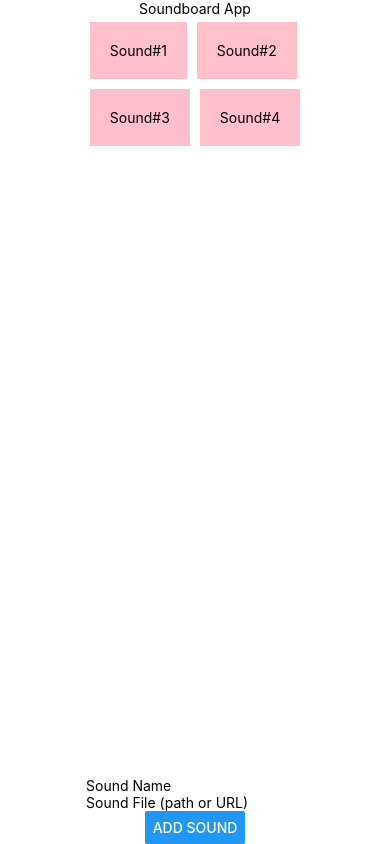
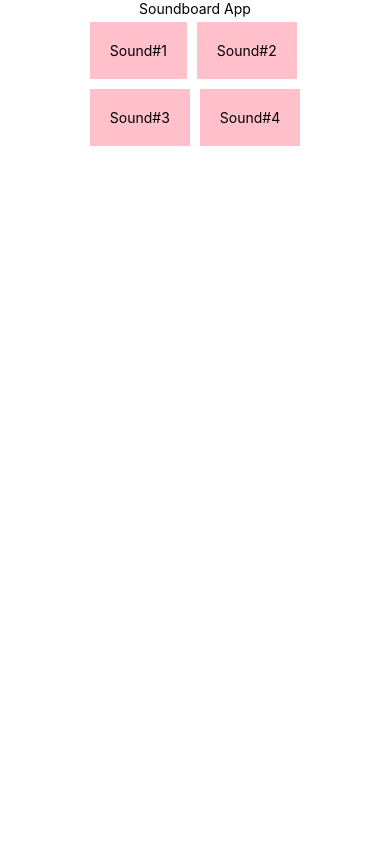
Before and after one commit to vi2uba/SoundBoardApp, a React Native app: screen / in a window 390 px wide. Built offline with nearby package versions, Linux system fonts and the light colour scheme.

Commit message:
Update App.js

```diff
--- a/App.js
+++ b/App.js
@@ -11,28 +11,16 @@ export default function App() {
     { name: 'Sound#4', key: '4', soundFile: require('./soundEffects/Yeah Boy.mp3') },
   ]);
 
+
   const [userButtons, setUserButtons] = useState([]);
-  const [newSoundName, setNewSoundName] = useState('');
-  const [newSoundFile, setNewSoundFile] = useState('');
+
+
 
   const playSound = async (soundFile) => {
     const { sound } = await Audio.Sound.createAsync(soundFile);
     await sound.playAsync();
   };
 
-  const addUserSound = () => {
-    if (newSoundName && newSoundFile) {
-      // Add the user's sound to the userButtons state
-      setUserButtons([
-        ...userButtons,
-        { name: newSoundName, key: newSoundName, soundFile: newSoundFile },
-      ]);
-
-      // Clear the input fields
-      setNewSoundName('');
-      setNewSoundFile('');
-    }
-  };
 
   return (
     <View style={styles.container}>
@@ -47,18 +35,6 @@ export default function App() {
         )}
       />
 
-      {/* User input for adding sounds */}
-      <TextInput
-        placeholder="Sound Name"
-        value={newSoundName}
-        onChangeText={(text) => setNewSoundName(text)}
-      />
-      <TextInput
-        placeholder="Sound File (path or URL)"
-        value={newSoundFile}
-        onChangeText={(text) => setNewSoundFile(text)}
-      />
-      <Button title="Add Sound" onPress={addUserSound} />
 
       <StatusBar style="auto" />
     </View>
```
